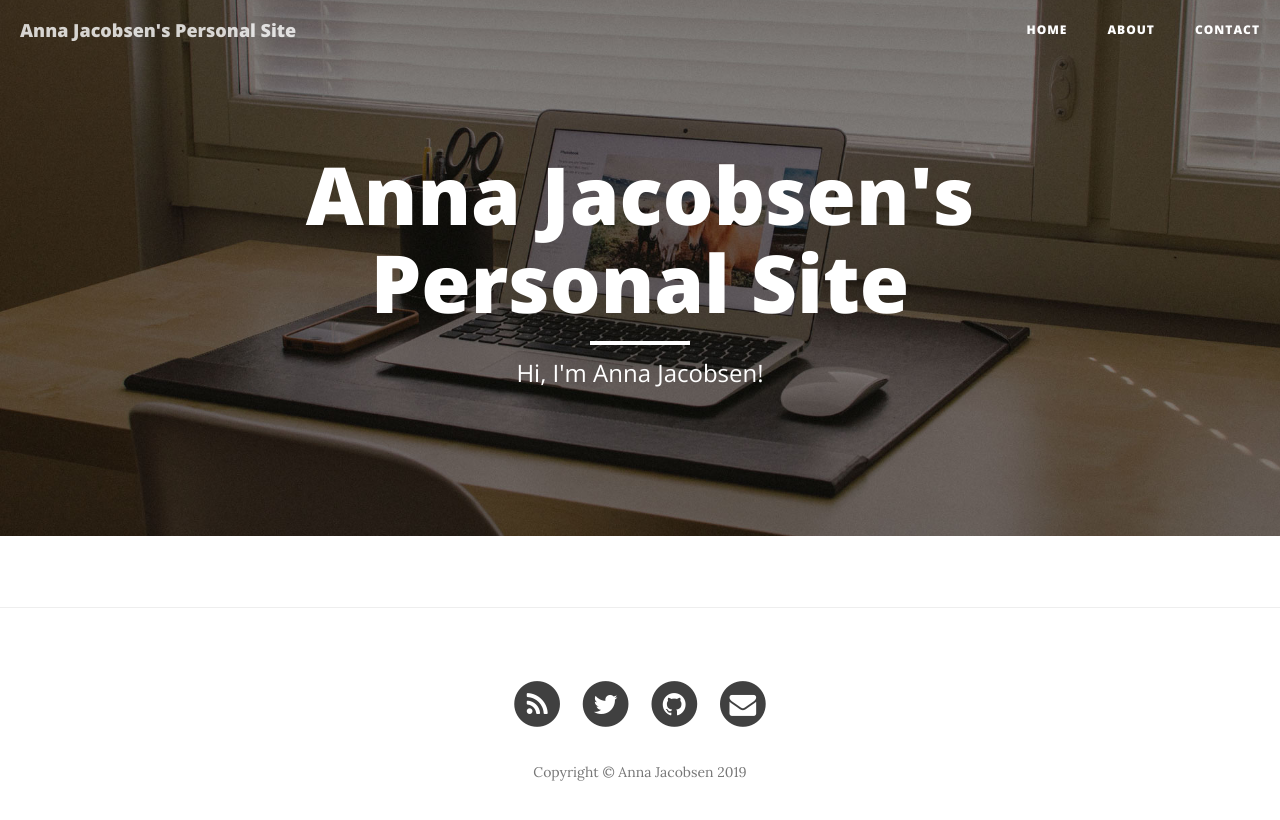
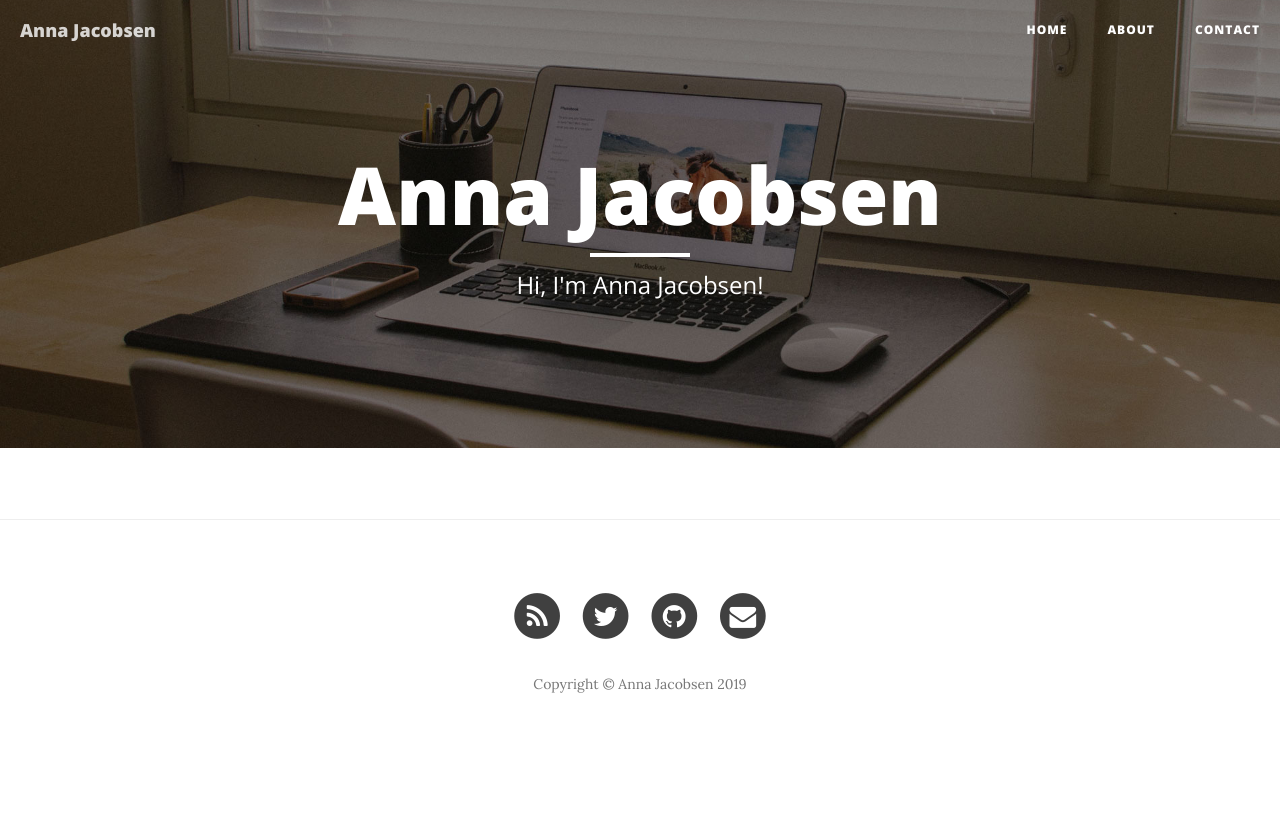
Before and after one commit to annaj/annaj, a Jekyll site: the page built from index.html, in a window 1280 px wide. Shown: the top 820 px of the page. Built offline with Jekyll 4.4.1, drawn with Linux system fonts in a browser that asks for light colours; nearby versions of some CDN libraries; the list of posts is cut into pages by our own code.

Commit message:
removed anna@getdrip.com email address. added annagjacobsen@gmail.com email address. removed facebook. changed site title from Anna Jacobsen's Personal Site to Anna Jacobsen

```diff
--- a/_config.yml
+++ b/_config.yml
@@ -1,6 +1,6 @@
 
 # Site settings
-title: "Anna Jacobsen's Personal Site"
+title: "Anna Jacobsen"
 header-img: "img/home-bg.jpg"
 email: "annagjacobsen@gmail.com"
 copyright_name: "Anna Jacobsen"
```
